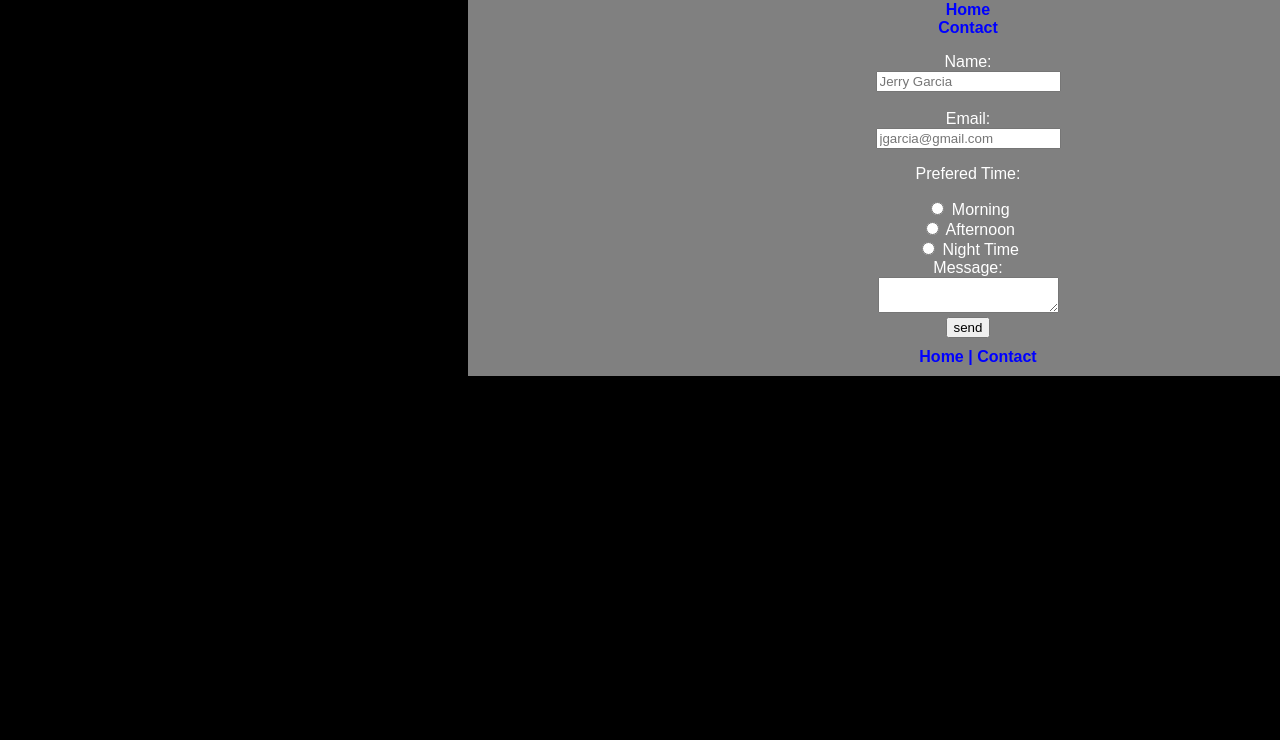
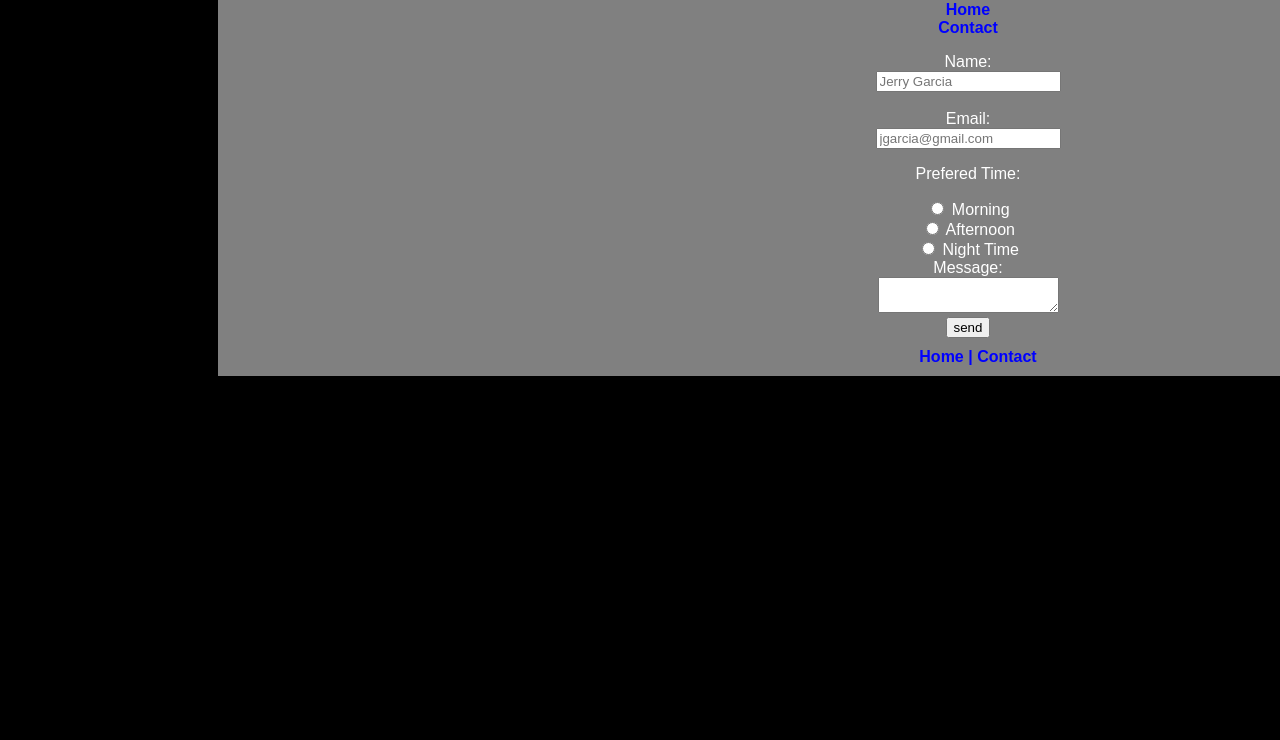
Before and after one commit to Xemnity/Project1, a plain HTML site: page contact.html in a window 1280 px wide. Shown: the part 60-800 px from the top of the page. Drawn offline with Linux system fonts and the light colour scheme.

Commit message:
project 1

```diff
--- a/assets/css/style.css
+++ b/assets/css/style.css
@@ -16,7 +16,7 @@ h1, h2, h3 {
 
 #container {
 	background-color: gray;
-	width: 1000px;
+	width: 1500px;
 	margin-left: auto;
 	margin-right: auto;
 }
@@ -33,7 +33,7 @@ h1, h2, h3 {
 }
 
 nav {
-	width: 1000px;
+	width: 1500px;
 	font-weight: bold;
 	text-align: center;
 	float: center;
@@ -57,7 +57,7 @@ nav {
 }
 
 footer {
-	width: 1000px;
+	width: 1500px;
 	font-weight: bold;
 	text-align: center;
 	float: center;
```
Also changed, not shown: assets/css/start.css (deleted).
